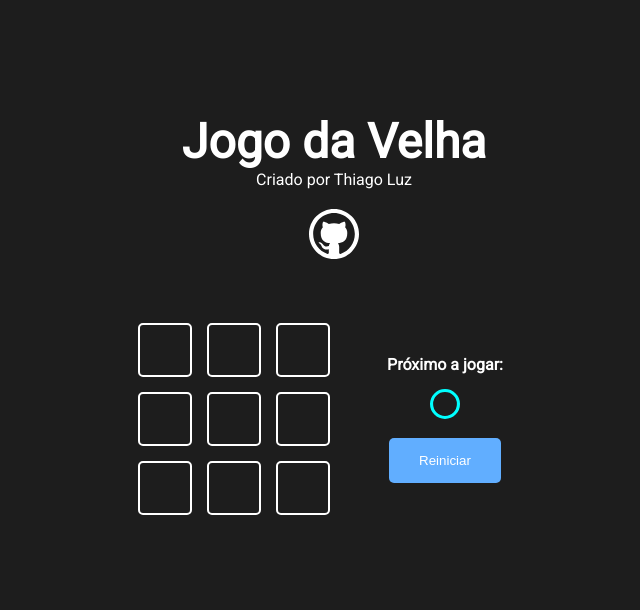
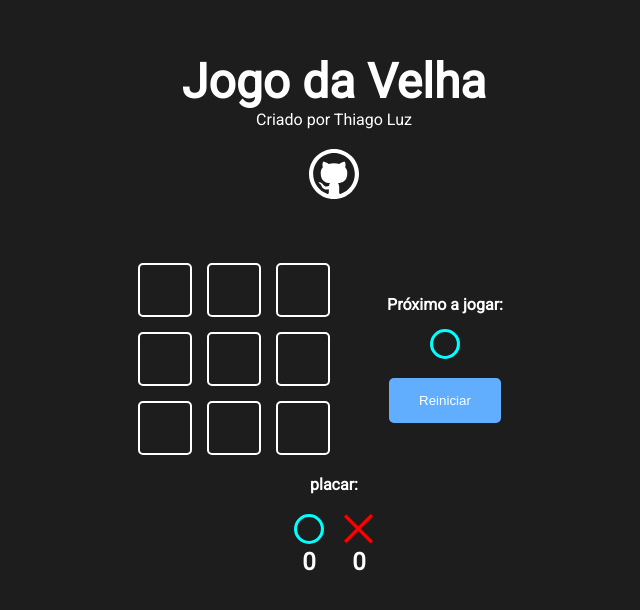
Before and after one commit to thiagoluz3/React-tik-tac-toe, a Next.js app: page / in a window 1280 px wide. Shown: the part 106-716 px from the top of the page, without its empty margins (306-946 px from the left). Built offline with nearby package versions, Linux system fonts and the light colour scheme.

Commit message:
Criado Score

```diff
--- a/src/components/game/Game.jsx
+++ b/src/components/game/Game.jsx
@@ -2,6 +2,7 @@
 import GameOption from '../gameOption/GameOption'
 import { useState, useEffect } from 'react'
 import GameInfo from '../gameInfo/Gameinfo'
+import Score from '../score/Score'
 
 
 const winnerTable = [
@@ -72,6 +73,7 @@
 
 
   return (
+    <>
       <div className={styles.gameContent}>
         <div className={styles.game}>
         {
@@ -93,6 +95,8 @@
           isDraw={draw}
         />
       </div>
+      <Score/>
+    </>
 
   )
 }
--- a/src/components/game/Game.module.css
+++ b/src/components/game/Game.module.css
@@ -8,6 +8,7 @@
     display: flex;
     gap: 30px;
     align-items: center;
+    margin-bottom: 20px;
   }
 
 @media screen and (max-width: 425px) {
--- a/src/components/icon/Icon.jsx
+++ b/src/components/icon/Icon.jsx
@@ -1,7 +1,7 @@
 function Icon ({ iconName, size, Link }) {
   return (
     <a href={Link} target="_blank">  {/*target _blank faz com que ao clicar no logo vá para uma nova aba */}
-      <img src={`/icons/${iconName}.svg`} width={size}/>
+      <img src={`/icons/${iconName}.svg`} width={size} />
     </a>
   )
 }
--- /dev/null
+++ b/src/components/score/Score.jsx
@@ -0,0 +1,22 @@
+import styles from './Score.module.css'
+import Icon from '../icon/Icon'
+
+function Score() {
+  return (
+    <>
+     <h4>placar:</h4>
+     <div className={styles.score}>
+        <div className={styles.scoreContent}>
+          <Icon iconName="circle"/>
+          <h2>0</h2>
+        </div>
+        <div className={styles.scoreContent}>
+        <Icon iconName="X"/>
+        <h2>0</h2>
+        </div>
+     </div>
+    </>
+  )
+}
+
+export default Score
--- /dev/null
+++ b/src/components/score/Score.module.css
@@ -0,0 +1,12 @@
+.score{
+  display: flex;
+  gap:20px;
+  margin-top: 20px;
+
+}
+
+.scoreContent{
+  display: flex;
+  flex-direction: column;
+  align-items: center;
+}
```
Also changed, not shown: 1 other file (tests, documents, lock files or other folders). Lines whose indentation alone changed are shown as unchanged.
